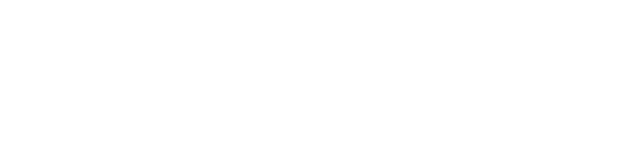
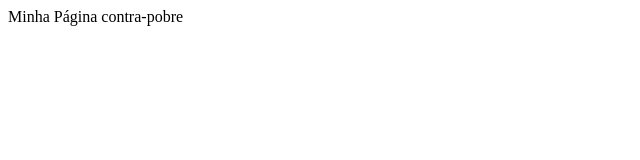
Before and after one commit to guilherme546345346/paginaweb-chiarelli-1a, a plain HTML site: page index.html in a window 1280 px wide. Shown: the whole page, without its empty margins (0-640 px from the left). Drawn offline with Linux system fonts and the light colour scheme.

Commit message:
Criando arquivo html

```diff
--- a/index.html
+++ b/index.html
@@ -7,6 +7,6 @@
     <title>Document</title>
 </head>
 <body>
-
+    Minha Página contra-pobre
 </body>
 </html>
```
